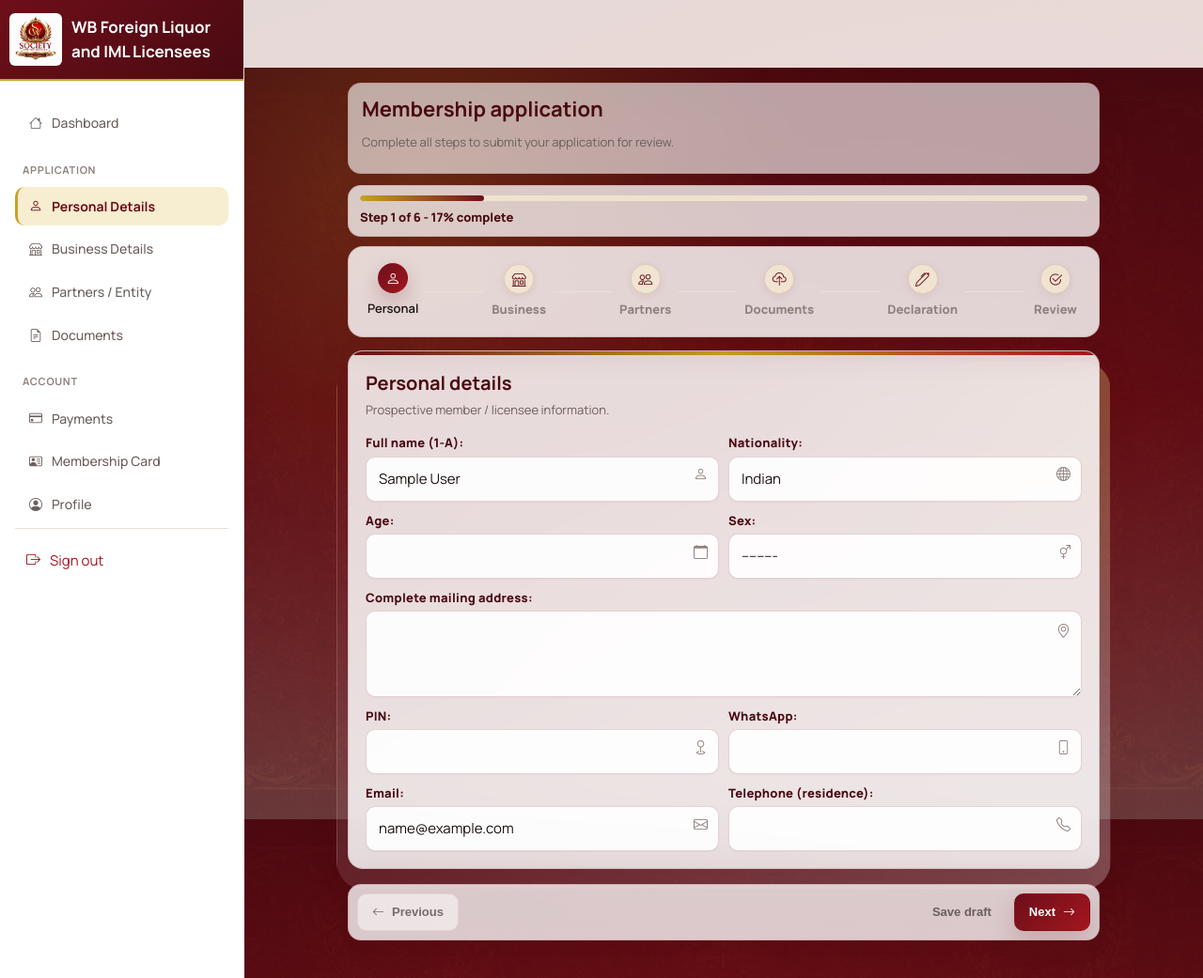
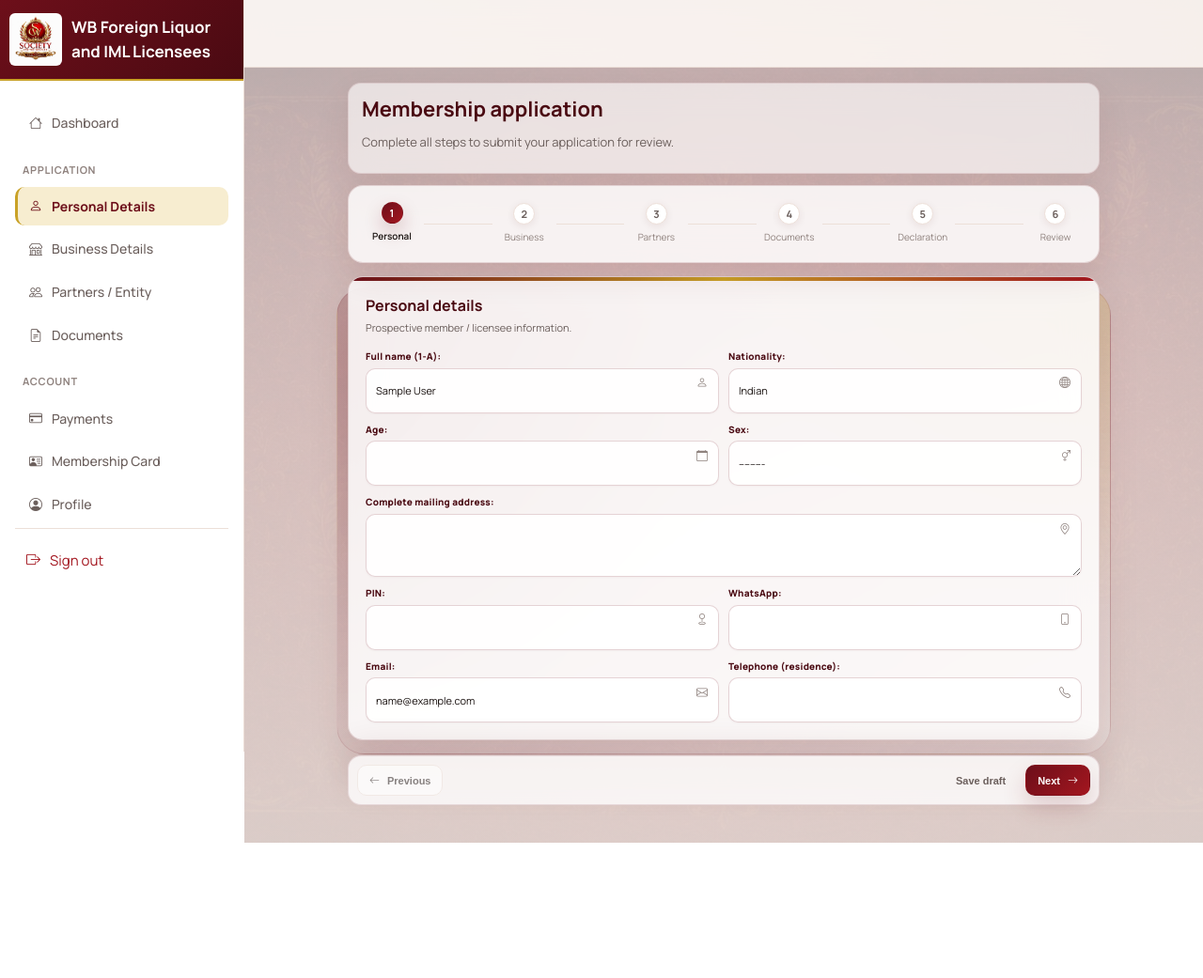
Before and after one commit to koushikdatascience-netizen/Liquor-association, a Django app: page /apply/ in a window 1280 px wide. Shown: the whole page at 94% size. After the commit the page ends 897 px from the top, so only its background shows below. Run offline with Django 5.2, Linux system fonts and the light colour scheme; the visitor is signed in with stand-in values (Sample User, id 1); data comes from the database, SQL or seed files in the repository; some libraries are stand-ins or nearby versions.

Commit message:
Revert "Polish application wizard experience"
This reverts commit b9efc9d409ce81d0d7d118eddb4494a85b7c1205.

```diff
--- a/static/wb/css/form-enhancements.css
+++ b/static/wb/css/form-enhancements.css
@@ -4,7 +4,7 @@
 
 .application-portal .portal-main {
   background:
-    linear-gradient(135deg, rgba(74, 10, 18, .88), rgba(109, 15, 26, .74) 48%, rgba(163, 22, 31, .68)),
+    linear-gradient(90deg, rgba(255, 255, 255, .72), rgba(255, 246, 239, .66)),
     url("/static/img/bg.jpeg") center / cover fixed;
 }
 
@@ -35,7 +35,7 @@
   min-height: calc(100vh - 72px);
   padding-top: 10px;
   background:
-    linear-gradient(180deg, rgba(74, 10, 18, .72), rgba(109, 15, 26, .58) 45%, rgba(255, 248, 244, .28)),
+    linear-gradient(180deg, rgba(255, 255, 255, .44), rgba(255, 248, 244, .58)),
     url("/static/img/bg.jpeg");
   background-size: cover;
   background-position: center;
@@ -49,8 +49,7 @@
   inset: 0;
   z-index: -1;
   background:
-    radial-gradient(circle at 18% 12%, rgba(201, 162, 39, .22), transparent 24rem),
-    linear-gradient(180deg, rgba(74, 10, 18, .38), rgba(109, 15, 26, .22));
+    linear-gradient(180deg, rgba(255, 255, 255, .42), rgba(255, 247, 242, .58));
 }
 
 .page-textured .page-head {
@@ -85,40 +84,6 @@
   -webkit-backdrop-filter: blur(16px);
 }
 
-.application-progress {
-  width: min(100%, 800px);
-  margin: 0 auto 10px;
-  padding: 10px 12px;
-  border: 1px solid rgba(109, 15, 26, .12);
-  border-radius: 14px;
-  background: rgba(255, 255, 255, .76);
-  box-shadow: 0 12px 30px rgba(74, 10, 18, .08);
-  backdrop-filter: blur(14px);
-  -webkit-backdrop-filter: blur(14px);
-}
-
-.application-progress__bar {
-  height: 6px;
-  overflow: hidden;
-  border-radius: 999px;
-  background: rgba(247, 237, 208, .72);
-}
-
-.application-progress__bar span {
-  display: block;
-  height: 100%;
-  border-radius: inherit;
-  background: linear-gradient(90deg, var(--gold), var(--maroon));
-  transition: width 220ms var(--ease);
-}
-
-.application-progress__meta {
-  margin-top: 7px;
-  color: var(--maroon-dark);
-  font-size: 13px;
-  font-weight: 800;
-}
-
 .application-stepper .st {
   border-radius: 12px;
   min-width: 68px;
@@ -127,21 +92,13 @@
 }
 
 .application-stepper .st-label {
-  font-size: 13px;
-  font-weight: 800;
+  font-size: 10px;
 }
 
 .application-stepper .st-num {
-  display: inline-flex;
-  align-items: center;
-  justify-content: center;
-  width: 32px;
-  height: 32px;
-  border-radius: 50%;
-  font-size: 15px;
-  color: var(--maroon);
-  background: rgba(247, 237, 208, .70);
-  border: 1px solid rgba(109, 15, 26, .12);
+  width: 23px;
+  height: 23px;
+  font-size: 11px;
 }
 
 .application-stepper .st:hover {
@@ -216,15 +171,15 @@
 
 .application-portal .wizard-card h3 {
   color: var(--maroon-dark);
-  font-size: 20px;
+  font-size: 16px;
   letter-spacing: 0;
 }
 
 .application-portal .wizard-card .sub {
   max-width: 640px;
   margin-bottom: 16px;
-  font-size: 13px;
-  line-height: 1.45;
+  font-size: 11px;
+  line-height: 1.35;
 }
 
 @keyframes formPanelIn {
@@ -264,7 +219,7 @@
   width: fit-content;
   margin-bottom: 4px;
   color: var(--maroon-dark);
-  font-size: 13px;
+  font-size: 10px;
   font-weight: 800;
   letter-spacing: .02em;
 }
@@ -273,14 +228,14 @@
 .application-portal .field select,
 .application-portal .field textarea {
   width: 100%;
-  min-height: 44px;
-  padding: 10px 40px 10px 13px;
+  min-height: 35px;
+  padding: 7px 32px 7px 10px;
   border: 1.25px solid rgba(109, 15, 26, .18);
   border-radius: 10px;
   background: rgba(255, 255, 255, .92);
   color: var(--text);
   font: inherit;
-  font-size: 15px;
+  font-size: 11px;
   box-shadow: inset 0 1px 0 rgba(255, 255, 255, .75), 0 1px 2px rgba(74, 10, 18, .04);
   transition:
     border-color var(--dur) var(--ease),
@@ -290,7 +245,7 @@
 }
 
 .application-portal .field textarea {
-  min-height: 88px;
+  min-height: 66px;
   resize: vertical;
 }
 
@@ -319,17 +274,17 @@
 .application-portal .field-icon {
   position: absolute;
   right: 12px;
-  top: 36px;
+  top: 29px;
   z-index: 2;
   color: var(--text-3);
-  font-size: 15px;
+  font-size: 12px;
   line-height: 1;
   pointer-events: none;
   transition: color var(--dur) var(--ease), transform var(--dur) var(--ease);
 }
 
 .application-portal .field textarea + .field-icon {
-  top: 38px;
+  top: 30px;
 }
 
 .application-portal .field input:focus + .field-icon,
@@ -573,10 +486,10 @@
 }
 
 .application-wizard .btn {
-  height: 40px;
-  padding: 0 15px;
+  height: 33px;
+  padding: 0 12px;
   border-radius: 10px;
-  font-size: 13px;
+  font-size: 11px;
   transition: transform var(--dur) var(--ease), box-shadow var(--dur) var(--ease), background var(--dur) var(--ease);
 }
 
--- a/static/wb/js/app.js
+++ b/static/wb/js/app.js
@@ -268,8 +268,6 @@
     const totalSteps = 6;
     const panels = Array.from(applicationWizard.querySelectorAll("[data-step-panel]"));
     const indicators = Array.from(document.querySelectorAll("[data-step-indicator]"));
-    const progressFill = document.querySelector("[data-progress-fill]");
-    const progressLabel = document.querySelector("[data-progress-label]");
     const prevBtn = applicationWizard.querySelector("[data-prev-step]");
     const nextBtn = applicationWizard.querySelector("[data-next-step]");
     const submitLabel = nextBtn ? nextBtn.dataset.submitLabel : "Submit Application";
@@ -623,17 +621,6 @@
 
     const sidebarStepLinks = Array.from(document.querySelectorAll(".side-link[data-step-target]"));
 
-    function stepIconHtml(indicator){
-      const icon = indicator.dataset.stepIcon || "bi-circle";
-      return '<i class="bi ' + icon + '" aria-hidden="true"></i>';
-    }
-
-    function updateWizardProgress(){
-      const percent = Math.round((currentStep / totalSteps) * 100);
-      if(progressFill) progressFill.style.width = percent + "%";
-      if(progressLabel) progressLabel.textContent = "Step " + currentStep + " of " + totalSteps + " - " + percent + "% complete";
-    }
-
     function showStep(step, opts){
       opts = opts || {};
       currentStep = Math.max(1, Math.min(totalSteps, step));
@@ -647,7 +634,7 @@
         indicator.classList.toggle("active", num === currentStep);
         indicator.classList.toggle("done", num < currentStep);
         const stepNum = indicator.querySelector(".st-num");
-        if(stepNum) stepNum.innerHTML = num < currentStep ? '<i class="bi bi-check2" aria-hidden="true"></i>' : stepIconHtml(indicator);
+        if(stepNum) stepNum.innerHTML = num < currentStep ? '<i class="bi bi-check" aria-hidden="true"></i>' : String(num);
       });
       sidebarStepLinks.forEach(function(link){
         const num = Number(link.dataset.stepTarget);
@@ -664,7 +651,6 @@
           : 'Next <i class="bi bi-arrow-right" aria-hidden="true"></i>';
       }
       if(currentStep === totalSteps) refreshReview();
-      updateWizardProgress();
       if(!opts.skipScroll) applicationWizard.scrollIntoView({behavior:"smooth", block:"start"});
     }
 
@@ -709,8 +695,7 @@
     applicationWizard.querySelectorAll("input[type='file']").forEach(function(input){
       input.addEventListener("change", function(){
         const label = input.closest(".upload-drop")?.querySelector("[data-file-label]");
-        if(label && input.files && input.files[0]) setUploadDropFileState(label, input.files[0].name);
-        else if(label) label.textContent = "Drag & drop or click to upload";
+        if(label) label.textContent = input.files && input.files[0] ? input.files[0].name : "Drag & drop or click to upload";
         clearFieldError(input);
       });
     });
@@ -770,15 +755,6 @@
     return isPdf || acceptsPdf ? 15 * 1024 * 1024 : 5 * 1024 * 1024;
   }
 
-  function setUploadDropFileState(label, fileName){
-    const icon = document.createElement("i");
-    icon.className = "bi bi-check-circle-fill upload-file-check";
-    icon.setAttribute("aria-hidden", "true");
-    const text = document.createElement("span");
-    text.textContent = fileName;
-    label.replaceChildren(icon, text);
-  }
-
   document.querySelectorAll(".upload").forEach(function(root){
     const input = root.querySelector('input[type="file"]');
     if(!input) return;
@@ -796,9 +772,6 @@
     const thumbEl = fileEl ? fileEl.querySelector(".upload-thumb") : null;
     const rmBtn = fileEl ? fileEl.querySelector(".rm") : null;
     const uploadTriggers = Array.from(root.querySelectorAll("[data-upload-trigger]"));
-    const keepDropState = !!root.closest(".application-portal");
-    const dropLabel = dropEl ? dropEl.querySelector("[data-file-label]") : null;
-    if(dropLabel && !dropLabel.dataset.emptyLabel) dropLabel.dataset.emptyLabel = dropLabel.textContent || "Drag & drop or click to upload";
     let previewUrl = "";
 
     uploadTriggers.forEach(function(uploadTrigger){
@@ -834,10 +807,8 @@
       input.value = "";
       if(previewUrl) URL.revokeObjectURL(previewUrl);
       previewUrl = "";
-      root.classList.remove("has-file");
       if(fileEl) fileEl.style.display = "none";
       if(dropEl) dropEl.style.display = "flex";
-      if(dropLabel) dropLabel.textContent = dropLabel.dataset.emptyLabel || "Drag & drop or click to upload";
     });
     function showFile(f){
       const limit = uploadWidgetLimit(input, f);
@@ -858,13 +829,11 @@
         return;
       }
       root.classList.add("is-loading");
-      root.classList.add("has-file");
-      if(dropLabel) setUploadDropFileState(dropLabel, f.name);
       if(nameEl) nameEl.textContent = f.name;
       if(sizeEl) sizeEl.textContent = uploadWidgetFormatSize(f.size);
       if(thumbEl) thumbEl.innerHTML = '<i class="bi bi-arrow-repeat" style="animation:spin 1s linear infinite" aria-hidden="true"></i>';
       if(fileEl) fileEl.style.display = "flex";
-      if(dropEl && !keepDropState) dropEl.style.display = "none";
+      if(dropEl) dropEl.style.display = "none";
       window.setTimeout(function(){
         root.classList.remove("is-loading");
         if(!thumbEl) return;
--- a/templates/membership/application_form.html
+++ b/templates/membership/application_form.html
@@ -17,17 +17,13 @@
       <p class="small mt-8">Complete all steps to submit your application for review.</p>
     </div>
   </div>
-  <div class="application-progress" aria-live="polite">
-    <div class="application-progress__bar" aria-hidden="true"><span data-progress-fill style="width: 17%;"></span></div>
-    <div class="application-progress__meta" data-progress-label>Step 1 of 6 - 17% complete</div>
-  </div>
   <div class="stepper application-stepper" role="navigation" aria-label="Application steps">
-        <div class="st active" data-step-indicator="1" data-step-icon="bi-person"><div class="st-num"><i class="bi bi-person" aria-hidden="true"></i></div><div class="st-label">Personal</div></div><div class="st-sep"></div>
-        <div class="st" data-step-indicator="2" data-step-icon="bi-shop"><div class="st-num"><i class="bi bi-shop" aria-hidden="true"></i></div><div class="st-label">Business</div></div><div class="st-sep"></div>
-        <div class="st" data-step-indicator="3" data-step-icon="bi-people"><div class="st-num"><i class="bi bi-people" aria-hidden="true"></i></div><div class="st-label">Partners</div></div><div class="st-sep"></div>
-        <div class="st" data-step-indicator="4" data-step-icon="bi-cloud-upload"><div class="st-num"><i class="bi bi-cloud-upload" aria-hidden="true"></i></div><div class="st-label">Documents</div></div><div class="st-sep"></div>
-        <div class="st" data-step-indicator="5" data-step-icon="bi-pen"><div class="st-num"><i class="bi bi-pen" aria-hidden="true"></i></div><div class="st-label">Declaration</div></div><div class="st-sep"></div>
-        <div class="st" data-step-indicator="6" data-step-icon="bi-check2-circle"><div class="st-num"><i class="bi bi-check2-circle" aria-hidden="true"></i></div><div class="st-label">Review</div></div>
+        <div class="st active" data-step-indicator="1"><div class="st-num">1</div><div class="st-label">Personal</div></div><div class="st-sep"></div>
+        <div class="st" data-step-indicator="2"><div class="st-num">2</div><div class="st-label">Business</div></div><div class="st-sep"></div>
+        <div class="st" data-step-indicator="3"><div class="st-num">3</div><div class="st-label">Partners</div></div><div class="st-sep"></div>
+        <div class="st" data-step-indicator="4"><div class="st-num">4</div><div class="st-label">Documents</div></div><div class="st-sep"></div>
+        <div class="st" data-step-indicator="5"><div class="st-num">5</div><div class="st-label">Declaration</div></div><div class="st-sep"></div>
+        <div class="st" data-step-indicator="6"><div class="st-num">6</div><div class="st-label">Review</div></div>
       </div>
       {% if form.non_field_errors %}
         <div class="card card-tight mb-16 form-error-summary" role="alert">
@@ -263,10 +259,10 @@
         <div class="wizard-card step-panel" data-step-panel="6" hidden>
           <h3>Review &amp; submit</h3>
           <p class="sub">Verify your details before submitting the application.</p>
-          <div class="review-block"><div class="review-head"><h5><span class="review-head-icon"><i class="bi bi-person" aria-hidden="true"></i></span>Personal information</h5><button class="btn btn-secondary btn-sm" type="button" data-go-step="1">Edit</button></div><div class="review-grid" data-review-fields="full_name,nationality,age,gender,residential_address,pin_code,whatsapp_number,email,residence_phone"></div></div>
-          <div class="review-block"><div class="review-head"><h5><span class="review-head-icon"><i class="bi bi-shop" aria-hidden="true"></i></span>Business information</h5><button class="btn btn-secondary btn-sm" type="button" data-go-step="2">Edit</button></div><div class="review-grid" data-review-fields="entity_type,licence_category,style_name,excise_license_number,office_phone,shop_phone"></div></div>
-          <div class="review-block"><div class="review-head"><h5><span class="review-head-icon"><i class="bi bi-people" aria-hidden="true"></i></span>Representative</h5><button class="btn btn-secondary btn-sm" type="button" data-go-step="3">Edit</button></div><div class="review-grid" data-review-fields="primary_delegate_name,primary_delegate_designation,alternate_delegate_name,alternate_delegate_role"></div></div>
-          <div class="review-block"><div class="review-head"><h5><span class="review-head-icon"><i class="bi bi-check2-circle" aria-hidden="true"></i></span>Fee</h5></div><div class="review-grid"><div><span>Annual subscription</span><b>&#8377;{{ MEMBERSHIP_FEE }}</b></div><div><span>Payable</span><b>After approval</b></div></div></div>
+          <div class="review-block"><div class="review-head"><h5>Personal information</h5><button class="btn btn-secondary btn-sm" type="button" data-go-step="1">Edit</button></div><div class="review-grid" data-review-fields="full_name,nationality,age,gender,residential_address,pin_code,whatsapp_number,email,residence_phone"></div></div>
+          <div class="review-block"><div class="review-head"><h5>Business information</h5><button class="btn btn-secondary btn-sm" type="button" data-go-step="2">Edit</button></div><div class="review-grid" data-review-fields="entity_type,licence_category,style_name,excise_license_number,office_phone,shop_phone"></div></div>
+          <div class="review-block"><div class="review-head"><h5>Representative</h5><button class="btn btn-secondary btn-sm" type="button" data-go-step="3">Edit</button></div><div class="review-grid" data-review-fields="primary_delegate_name,primary_delegate_designation,alternate_delegate_name,alternate_delegate_role"></div></div>
+          <div class="review-block"><div class="review-head"><h5>Fee</h5></div><div class="review-grid"><div><span>Annual subscription</span><b>&#8377;{{ MEMBERSHIP_FEE }}</b></div><div><span>Payable</span><b>After approval</b></div></div></div>
         </div>
         <div class="wiz-footer application-wizard-footer">
           <button class="btn btn-secondary" data-prev-step type="button"><i class="bi bi-arrow-left" aria-hidden="true"></i> Previous</button>
```
Also changed, not shown: other parts of static/wb/css/form-enhancements.css (+14 -85 lines).
